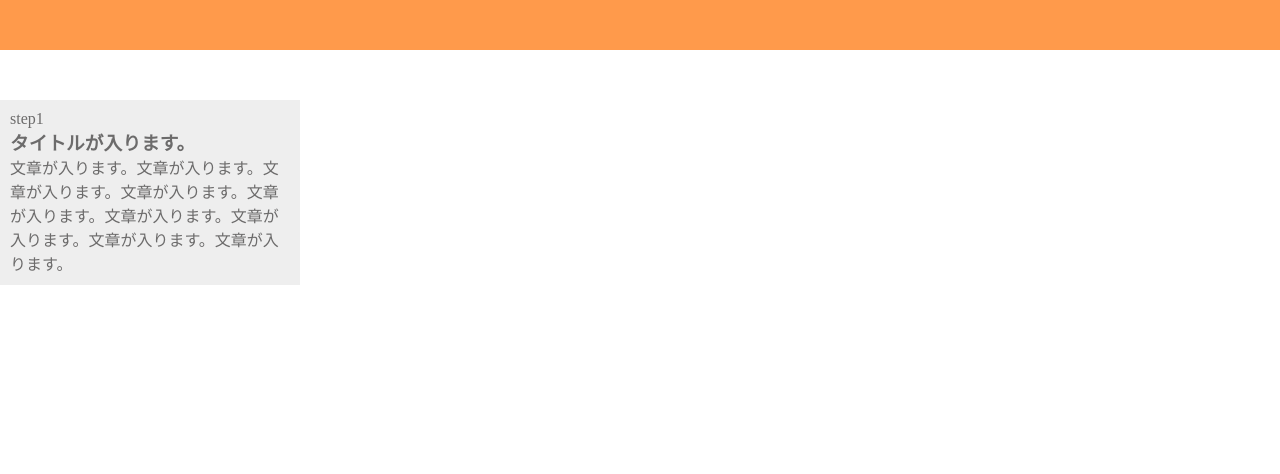
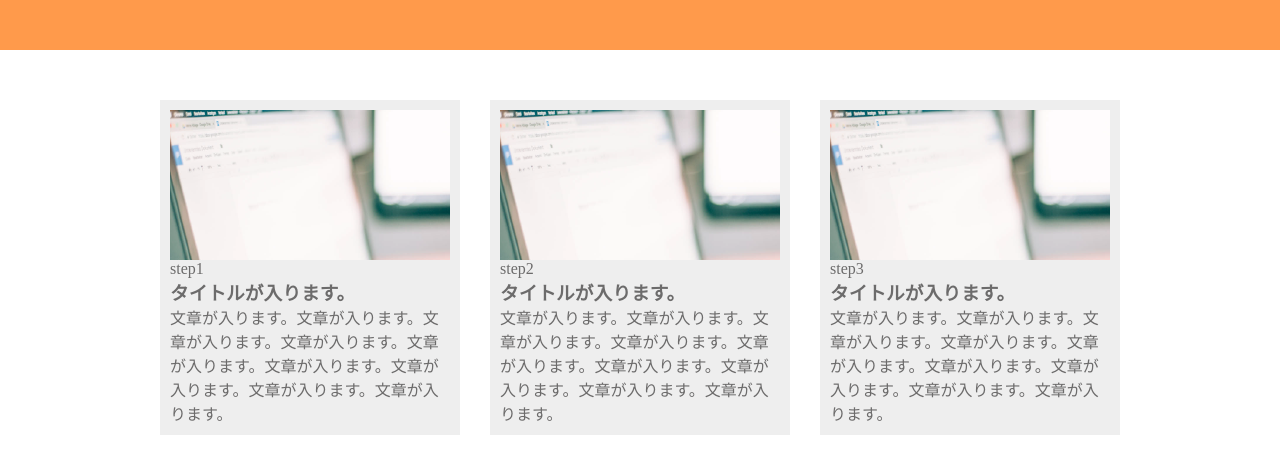
Before and after one commit to yuichiroterada-infratop/exercise_1-9, a plain HTML site: page index.html in a window 1280 px wide. Drawn offline with Linux system fonts and the light colour scheme.

Commit message:
[Break]1-9

```diff
--- a/index.html
+++ b/index.html
@@ -12,11 +12,25 @@
 
     <!--以下、main部分-->
     <main>
-      <div class="main-contents-box">
-        <div class="main-contents-image-box"></div>
-        <div class="main-contents-name">step1</div>
-        <h3 class="main-contents-title">タイトルが入ります。</h3>
-        <div class="main-contents-text">文章が入ります。文章が入ります。文章が入ります。文章が入ります。文章が入ります。文章が入ります。文章が入ります。文章が入ります。文章が入ります。</div>
+      <div class="main-content-box">
+        <div class="content-img"></div>
+        <div class="content-name">step1</div>
+        <h3>タイトルが入ります。</h3>
+        <p class="content-text">文章が入ります。文章が入ります。文章が入ります。文章が入ります。文章が入ります。文章が入ります。文章が入ります。文章が入ります。文章が入ります。</p>
+      </div>
+
+      <div class="main-content-box">
+        <div class="content-img"></div>
+        <div class="content-name">step2</div>
+        <h3>タイトルが入ります。</h3>
+        <p class="content-text">文章が入ります。文章が入ります。文章が入ります。文章が入ります。文章が入ります。文章が入ります。文章が入ります。文章が入ります。文章が入ります。</p>
+      </div>
+
+      <div class="main-content-box">
+        <div class="content-img"></div>
+        <div class="content-name">step3</div>
+        <h3>タイトルが入ります。</h3>
+        <p class="content-text">文章が入ります。文章が入ります。文章が入ります。文章が入ります。文章が入ります。文章が入ります。文章が入ります。文章が入ります。文章が入ります。</p>
       </div>
     </main>
 
--- a/style.css
+++ b/style.css
@@ -12,12 +12,35 @@ header{
 }
 
 main{
-  padding: 50px 0;
   width: 960px;
+  margin: 50px auto 50px auto;
+  text-align: center;
+  text-align: left;
+  display: flex;
+  justify-content: center;
 }
 
-.main-contents-box{
-  width: 300px;
+.main-content-box{
+  width:300px;
+  margin: 0 15px;
   padding: 10px;
   background-color: #EEEEEE;
 }
+
+.content-img{
+  width: 280px;
+  height: 150px;
+}
+
+
+.content-img:nth-child(1){
+  background-image: url(img/flow01.png);
+}
+
+.content-img:nth-child(2){
+  background-image: url(img/flow02.png);
+}
+
+.content-img:nth-child(3){
+  background-image: url(img/flow03.png);
+}
```
Also changed, not shown: img/flow01.png (added), img/flow02.png (added), img/flow03.png (added).
